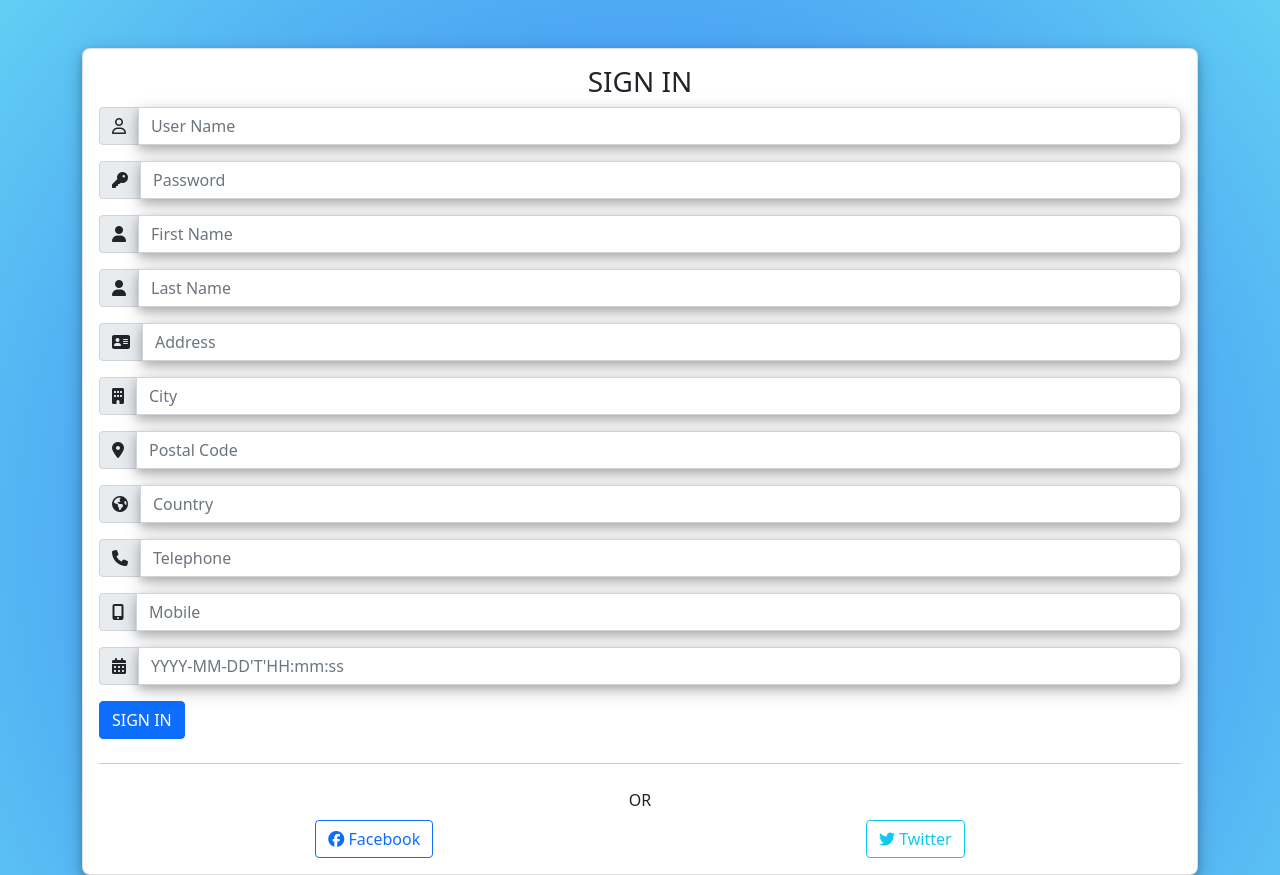
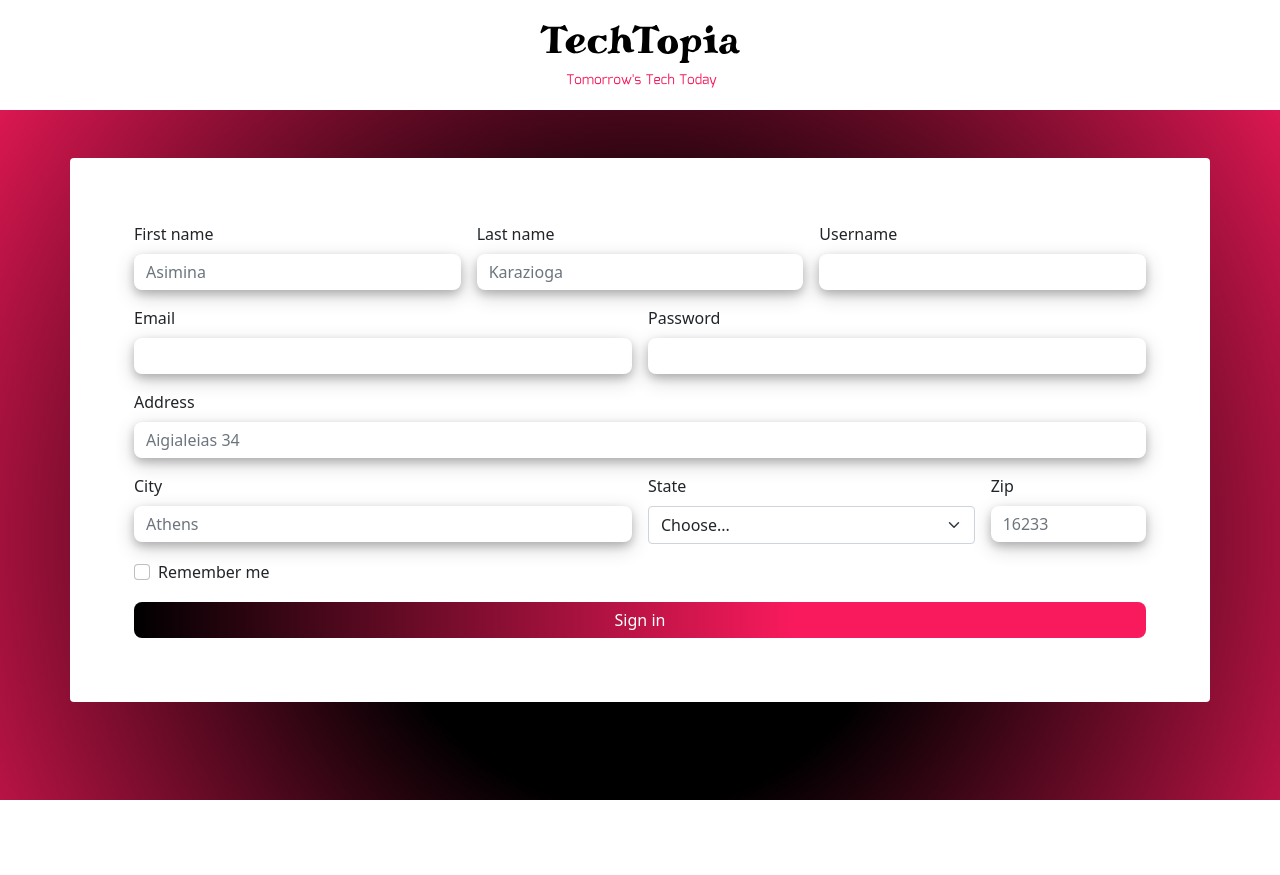
Before and after one commit to AsiminaK/Techtopia, a plain HTML site: page Techtopia/Register.html in a window 1280 px wide. After the commit the page ends 800 px from the top, so only its background shows below. Drawn offline with nearby package versions, Linux system fonts and the light colour scheme.

Commit message:
connection with backend, fixed register ui

```diff
--- a/Techtopia/Register.html
+++ b/Techtopia/Register.html
@@ -8,112 +8,65 @@
     <script src="https://kit.fontawesome.com/4abb56021f.js" crossorigin="anonymous"></script>
     <title>Registration Page</title>
 </head>
-<body class="light-bg">
-
-<div class="container mt-5">
-    <div class="row justify-content-center">
-        <div class="col-xs-6">
-            <div class="card">
-                <div class="card-body">
-                    <h3 class="card-title text-center">SIGN IN</h3>
-                    <form >
-                        <!-- Existing fields -->
-                        <div class="mb-3">
-                            <label for="username" class="form-label visually-hidden">User Name</label>
-                            <div class="input-group">
-                                <span class="input-group-text"><i class="fa fa-user-o"></i></span>
-                                <input type="text" class="form-control" id="username" name="username" placeholder="User Name" required>
-                            </div>
-                        </div>
-                        <div class="mb-3">
-                            <label for="password" class="form-label visually-hidden">Password</label>
-                            <div class="input-group">
-                                <span class="input-group-text"><i class="fa fa-key"></i></span>
-                                <input type="password" class="form-control" id="password" name="password" placeholder="Password" required>
-                            </div>
-                        </div>
-
-                        <!-- New fields -->
-                        <div class="mb-3">
-                            <label for="firstName" class="form-label visually-hidden">First Name</label>
-                            <div class="input-group">
-                                <span class="input-group-text"><i class="fa fa-user"></i></span>
-                                <input type="text" class="form-control" id="firstName" name="firstName" placeholder="First Name" required>
-                            </div>
-                        </div>
-                        <div class="mb-3">
-                            <label for="lastName" class="form-label visually-hidden">Last Name</label>
-                            <div class="input-group">
-                                <span class="input-group-text"><i class="fa fa-user"></i></span>
-                                <input type="text" class="form-control" id="lastName" name="lastName" placeholder="Last Name" required>
-                            </div>
-                        </div>
-                        <div class="mb-3">
-                            <label for="address" class="form-label visually-hidden">Address</label>
-                            <div class="input-group">
-                                <span class="input-group-text"><i class="fa fa-address-card"></i></span>
-                                <input type="text" class="form-control" id="address" name="address" placeholder="Address" required>
-                            </div>
-                        </div>
-                        <div class="mb-3">
-                            <label for="city" class="form-label visually-hidden">City</label>
-                            <div class="input-group">
-                                <span class="input-group-text"><i class="fa fa-building"></i></span>
-                                <input type="text" class="form-control" id="city" name="city" placeholder="City" required>
-                            </div>
-                        </div>
-                        <div class="mb-3">
-                            <label for="postalCode" class="form-label visually-hidden">Postal Code</label>
-                            <div class="input-group">
-                                <span class="input-group-text"><i class="fa fa-map-marker"></i></span>
-                                <input type="text" class="form-control" id="postalCode" name="postalCode" placeholder="Postal Code" required>
-                            </div>
-                        </div>
-                        <div class="mb-3">
-                            <label for="country" class="form-label visually-hidden">Country</label>
-                            <div class="input-group">
-                                <span class="input-group-text"><i class="fa fa-globe"></i></span>
-                                <input type="text" class="form-control" id="country" name="country" placeholder="Country" required>
-                            </div>
-                        </div>
-                        <div class="mb-3">
-                            <label for="telephone" class="form-label visually-hidden">Telephone</label>
-                            <div class="input-group">
-                                <span class="input-group-text"><i class="fa fa-phone"></i></span>
-                                <input type="tel" class="form-control" id="telephone" name="telephone" placeholder="Telephone" required>
-                            </div>
-                        </div>
-                        <div class="mb-3">
-                            <label for="mobile" class="form-label visually-hidden">Mobile</label>
-                            <div class="input-group">
-                                <span class="input-group-text"><i class="fa fa-mobile"></i></span>
-                                <input type="tel" class="form-control" id="mobile" name="mobile" placeholder="Mobile" required>
-                            </div>
-                        </div>
-                        <div class="mb-3">
-                            <label for="createdAt" class="form-label visually-hidden">Created At</label>
-                            <div class="input-group">
-                                <span class="input-group-text"><i class="fa fa-calendar"></i></span>
-                                <input type="text" class="form-control" id="createdAt" name="createdAt" placeholder="YYYY-MM-DD'T'HH:mm:ss" required>
-                            </div>
-                        </div>
-
-                        <button type="submit" class="btn btn-primary">SIGN IN</button>
-                    </form>
-                    <hr class="my-4">
-                    <div class="text-center">
-                        <p class="mb-2">OR</p>
-                        <div class="d-flex justify-content-around">
-                            <a href="#" class="btn btn-outline-primary"><i class="fab fa-facebook"></i> Facebook</a>
-                            <a href="#" class="btn btn-outline-info"><i class="fab fa-twitter"></i> Twitter</a>
-                        </div>
-                    </div>
-                </div>
-            </div>
-        </div>
+<body>
+    <div class="container-fluid bg-white text-light py-3">
+        <header class="text-center">
+            <img class="logo_img" src="./styles/images/logo3.svg" alt="TechTopia Image">
+        </header>
     </div>
-</div>
-
-<script src="https://cdn.jsdelivr.net/npm/bootstrap@5.1.1/dist/js/bootstrap.bundle.min.js" integrity="sha384-GLhlTQ8iKJEZL/6Z8TgJL5fuoJ9IpeMBW/iU8fD+UOJjrDuuDfcNUqA1dI9a5fP" crossorigin="anonymous"></script>
-</body>
+    <section class="container my-2 bg-white w-0 text-dark p-5 mt-5 rounded">
+     <form class="row g-3 p-3">
+         <div class="col-md-4">
+             <label for="validationDefault01" class="form-label">First name</label>
+             <input type="text" class="form-control" id="validationDefault01" placeholder="Asimina" required>
+           </div>
+           <div class="col-md-4">
+             <label for="validationDefault02" class="form-label">Last name</label>
+             <input type="text" class="form-control" id="validationDefault02" placeholder="Karazioga" required>
+           </div>
+           <div class="col-md-4">
+             <label for="validationDefaultUsername" class="form-label">Username</label>
+            <input type="text" class="form-control" id="validationDefaultUsername"  aria-describedby="inputGroupPrepend2" required>
+           </div>
+         <div class="col-md-6">
+           <label for="inputEmail4" class="form-label">Email</label>
+           <input type="email" class="form-control" id="inputEmail4">
+         </div>
+         <div class="col-md-6">
+           <label for="inputPassword4" class="form-label">Password</label>
+           <input type="password" class="form-control" id="inputPassword4">
+         </div>
+         <div class="col-12">
+           <label for="inputAddress" class="form-label">Address</label>
+           <input type="text" class="form-control" id="inputAddress" placeholder="Aigialeias 34">
+         </div>
+         <div class="col-md-6">
+           <label for="inputCity" class="form-label">City</label>
+           <input type="text" class="form-control" id="inputCity" placeholder="Athens">
+         </div>
+         <div class="col-md-4">
+           <label for="inputState" class="form-label">State</label>
+           <select id="inputState" class="form-select">
+             <option selected>Choose...</option>
+             <option>...</option>
+           </select>
+         </div>
+         <div class="col-md-2">
+           <label for="inputZip" class="form-label">Zip</label>
+           <input type="text" class="form-control" id="inputZip" placeholder="16233">
+         </div>
+         <div class="col-12">
+           <div class="form-check">
+             <input class="form-check-input" type="checkbox" id="gridCheck">
+             <label class="form-check-label text-dark" for="gridCheck">
+               Remember me
+             </label>
+           </div>
+         </div>
+         <div class="col-12">
+           <button type="submit" class="btn signIn-btn text-white font-weight-bold">Sign in</button>
+         </div>
+       </form>
+    </section>
+   </body>
 </html>
--- a/Techtopia/styles/login.scss
+++ b/Techtopia/styles/login.scss
@@ -1,6 +1,6 @@
-$blue_dark: #2c67f2;
-$blue_light: #62cff4;
-$gray_dark: #212121;
+$blue_dark: rgb(248, 26, 92);
+$blue_light: rgb(248, 26, 92);
+$gray_dark: black;
 $gray_light: #909090;
 
 @font-face {
@@ -31,8 +31,7 @@ html {
 }
 
 body {
-    background: linear-gradient(180deg, $blue_light 0%, $blue_dark 40%);
-    min-height: 100%;
+    background: radial-gradient(circle, rgba(0,0,0,1) 0%, rgba(248,26,92,1) 100%);
     overflow: hidden;
     text-align: center;
 }
@@ -136,7 +135,7 @@ p {
             }
 
             &[type=submit] {
-                background: linear-gradient(90deg, $blue_light 0%, $blue_dark 65%);
+                background: linear-gradient(90deg, black 0%, $blue_dark 65%);
             }
 
             &[type=checkbox], &[type=submit] {
--- a/Techtopia/styles/register.scss
+++ b/Techtopia/styles/register.scss
@@ -1,22 +1,42 @@
-$blue_dark: #2c67f2;
-$blue_light: #62cff4;
+$blue_dark: rgb(248, 26, 92);
+$blue_light: rgb(248, 26, 92);
 $gray_dark: #212121;
 $gray_light: #909090;
 
+*{
+    box-sizing: border-box;
+    margin: 0;
+    padding: 0;
+}
+
 body {
-	background: rgb(44,103,242);
-    background: radial-gradient(circle, rgba(44,103,242,1) 0%, rgba(98,207,244,1) 100%);
+	background: rgb(248, 26, 92);
+    background: radial-gradient(circle, rgba(0,0,0,1) 32%, rgba(248,26,92,1) 100%);
 	background-size: 100% 1080px;
 	overflow: hidden;
 }
 
-.card {
-    box-shadow: 0 4px 8px 0 rgba(0, 0, 0, 0.2), 0 6px 20px 0 rgba(0, 0, 0, 0.19);
-    z-index: 1;
+.container {
     border-radius: 8px;
 }
 
 .form-control {
     box-shadow: 0 4px 8px 0 rgba(0, 0, 0, 0.2), 0 6px 20px 0 rgba(0, 0, 0, 0.19);
     border-radius: 8px;
+    border: 0;
 }
+
+.logo_img {
+    width: 18%;
+}
+
+.bg-dark {
+    background-color: black !important;
+}
+
+.signIn-btn {
+    background: linear-gradient(90deg, black 0%, $blue_dark 65%);
+    width: 100%;
+    border-radius: 8px;
+    border: 0;
+}
```
Also changed, not shown: Techtopia/js/index.js (+24 -73 lines), Techtopia/styles/images/logo.svg, Techtopia/styles/images/logo3.svg (added), Techtopia/styles/login.css, Techtopia/styles/register.css, 2 other files.
